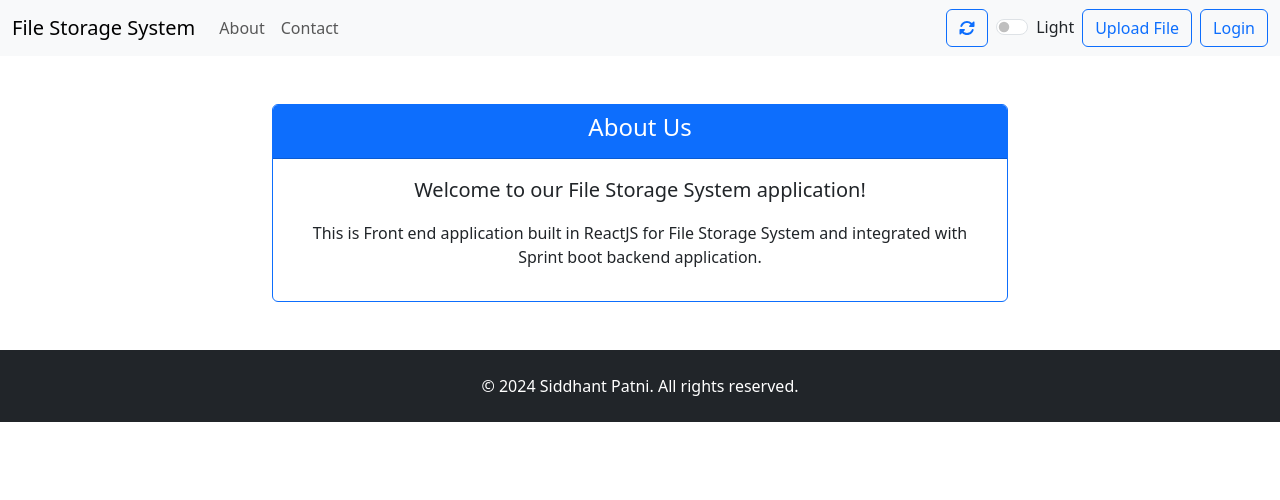
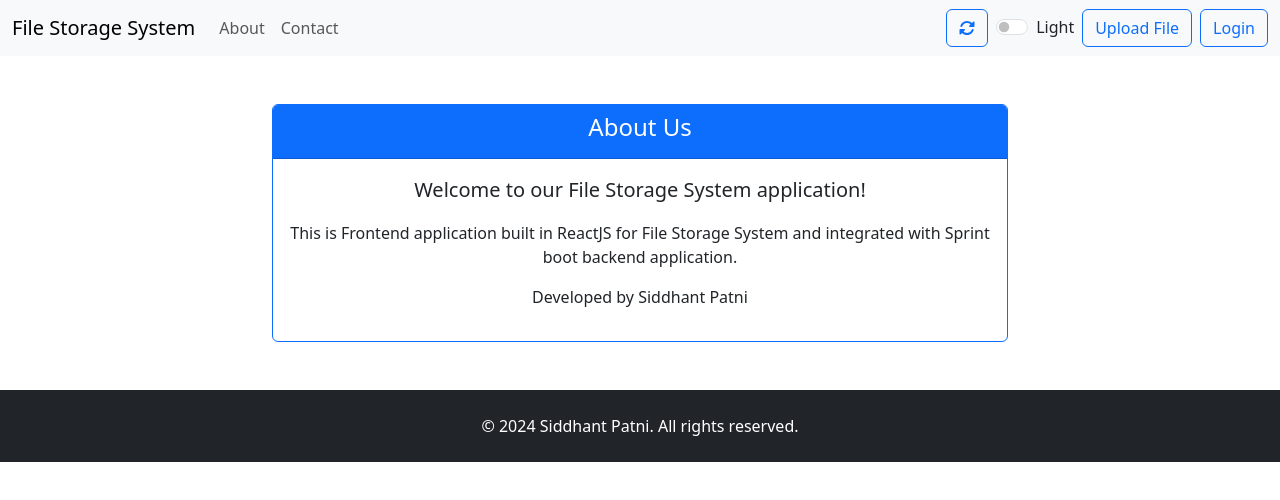
Before and after one commit to siddhantpatni0407/react-js, a React (Create React App) app in the folder file-storage-ui/: page /about in a window 1280 px wide. Shown: the top 500 px of the page. Built offline with nearby package versions, Linux system fonts and the light colour scheme.

Commit message:
Modified About page
Modified About page

```diff
--- a/file-storage-ui/src/about/about.js
+++ b/file-storage-ui/src/about/about.js
@@ -12,8 +12,9 @@ export default function About() {
                         <div className="card-body">
                             <p className="lead">Welcome to our File Storage System application!</p>
                             <p>
-                                This is Front end application built in ReactJS for File Storage System and integrated with Sprint boot backend application.
+                                This is Frontend application built in ReactJS for File Storage System and integrated with Sprint boot backend application.
                             </p>
+                            <p>Developed by Siddhant Patni</p> {/* Added Developed by Siddhant Patni */}
                         </div>
                     </div>
                 </div>
```
